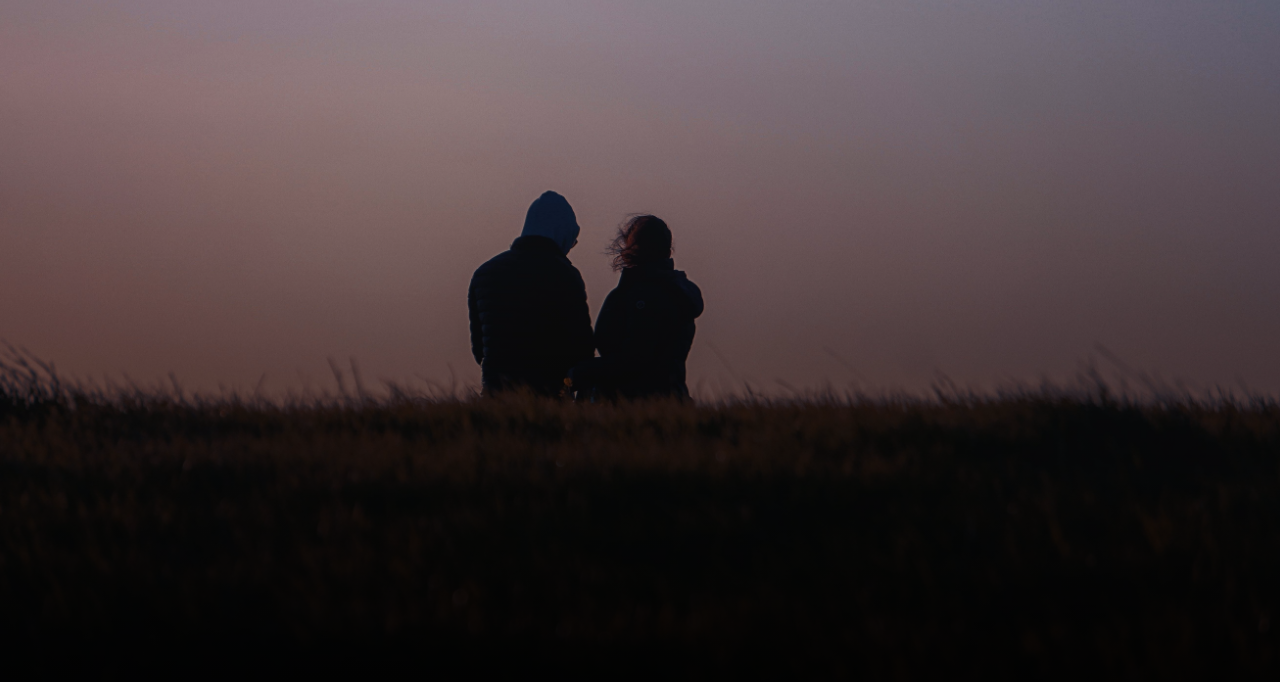
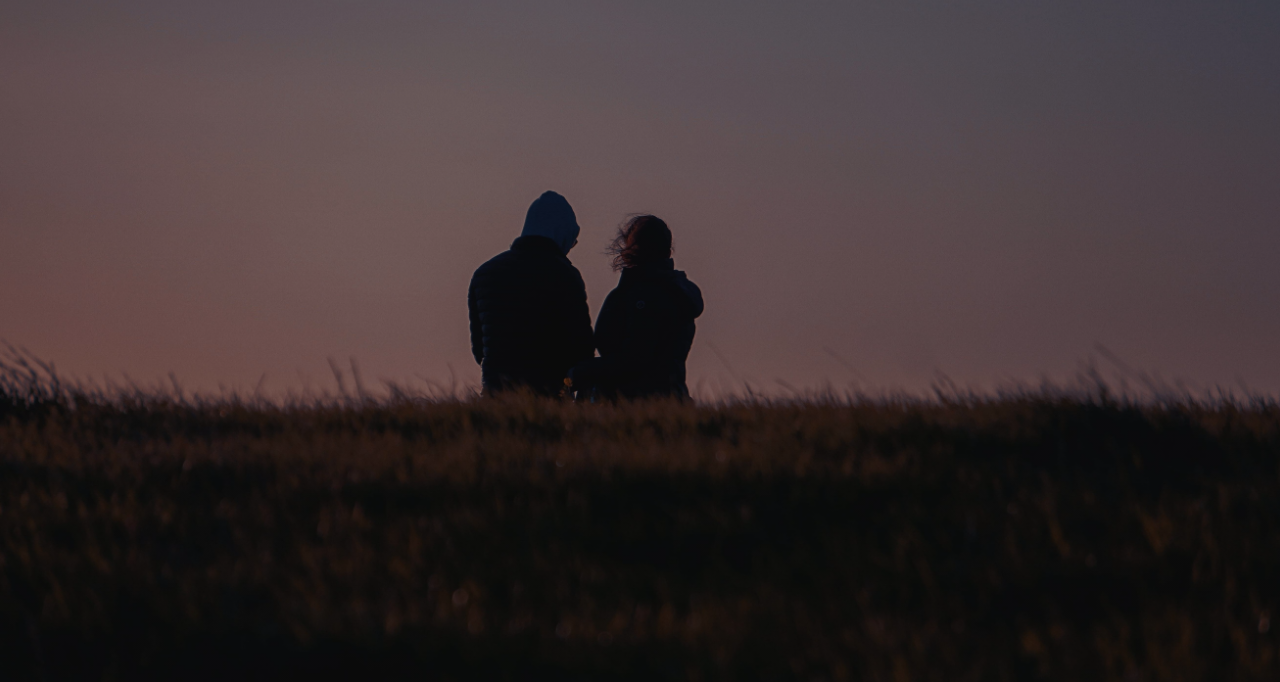
Before and after one commit to teejvan1/Us, a plain HTML site: page index.html in a window 1280 px wide. Shown: the part 118-800 px from the top of the page. Drawn offline with Linux system fonts and the light colour scheme.

Commit message:
Add files via upload

```diff
--- a/css/index.css
+++ b/css/index.css
@@ -1,6 +1,6 @@
 .home {
-  background:
-    linear-gradient(rgba(0, 0, 0, 0.1), rgba(0, 0, 0, 0.9)), url('../img/home.jpg');
+  background-image: linear-gradient(rgba(0, 0, 0, 0.5), rgba(0, 0, 0, 0.5)),
+    url('../img/home.jpg');
   background-size: cover;
   background-position: center;
   height: 100vh;
```
